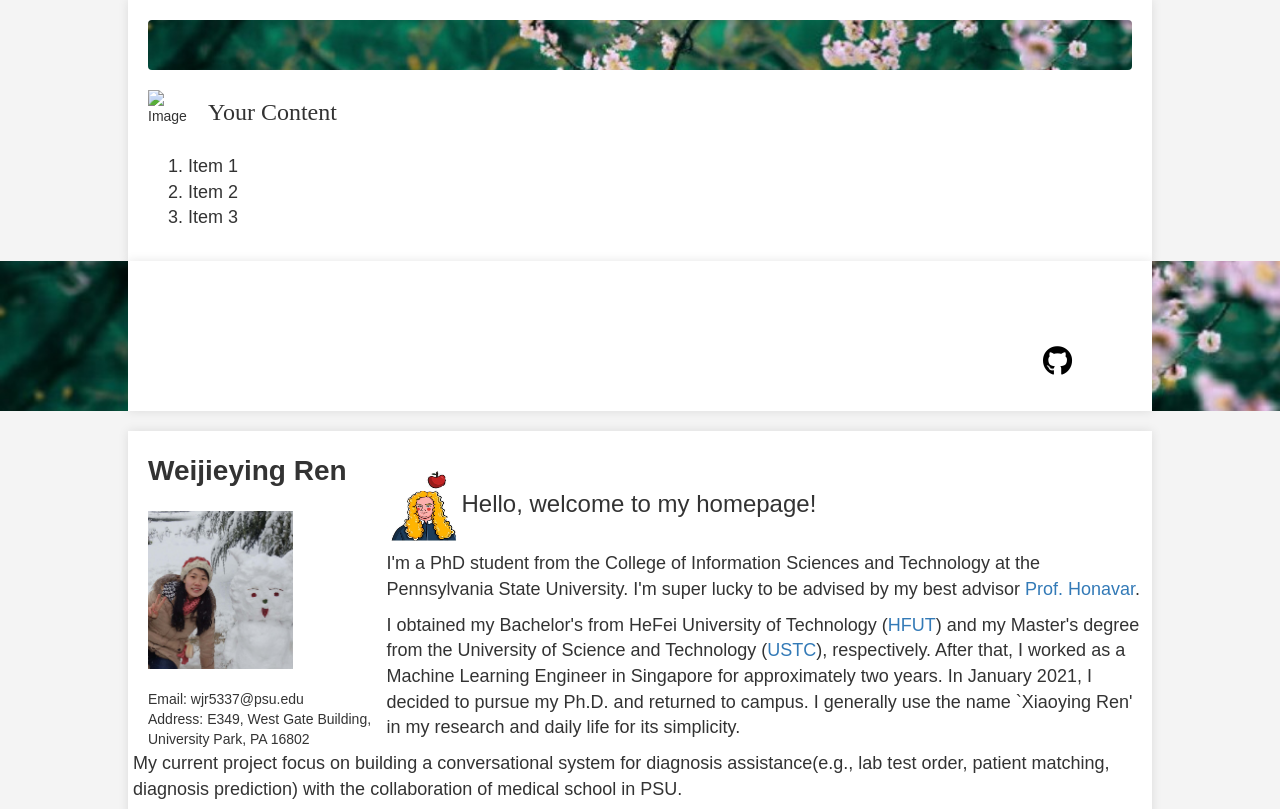
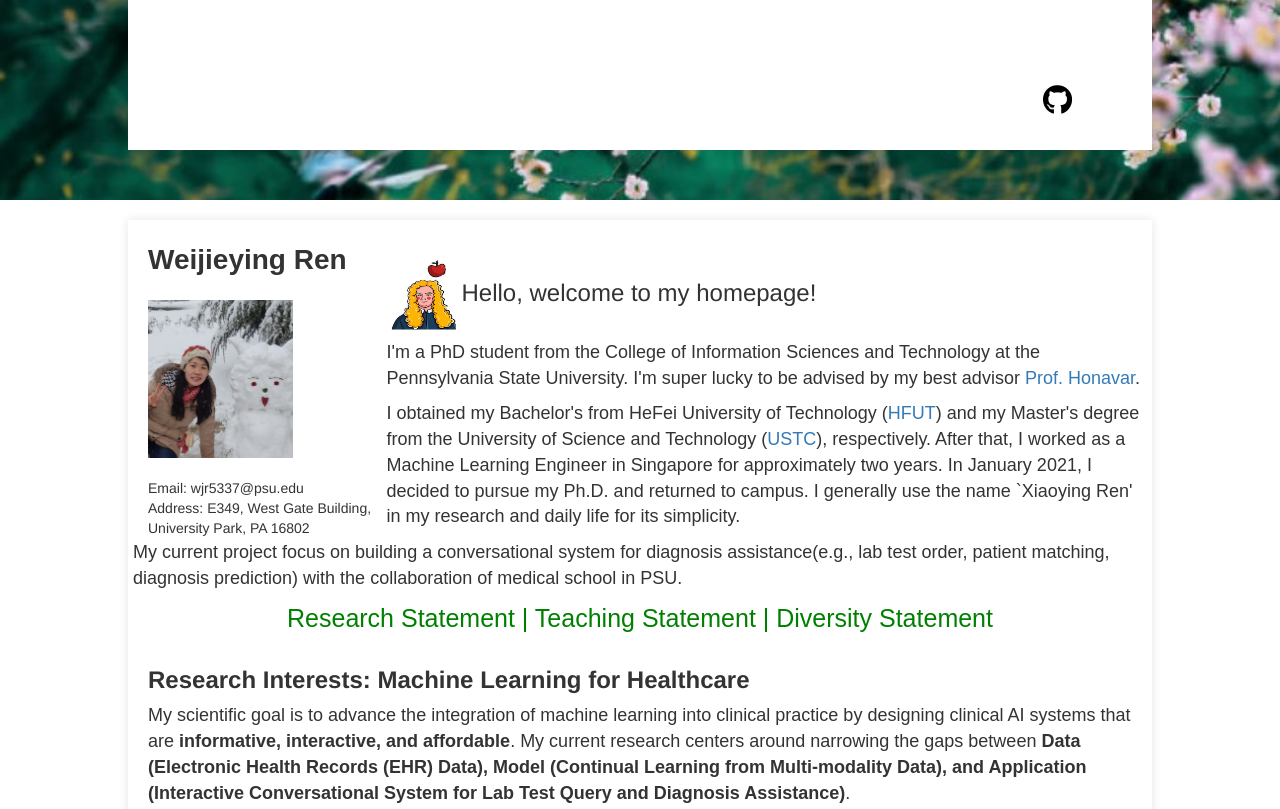
Before and after one commit to WeijieyingRen/WeijieyingRen.github.io, a plain HTML site: page index.html in a window 1280 px wide. Shown: the top 809 px of the page. Drawn offline with nearby package versions, Linux system fonts and the light colour scheme.

Commit message:
Update index.html

```diff
--- a/index.html
+++ b/index.html
@@ -24,31 +24,34 @@
 
   <!-- Custom CSS -->
 <style>
-    /* Body and page layout */
-    body {
+    /* Reset default margin and padding */
+    body, html {
       margin: 0;
       padding: 0;
-        font-family: Arial, Helvetica, sans-serif;
-        background-color: #f4f4f4; /* Optional background color */
+      height: 100%;
     }
 
-    /* Container for the content */
+    /* Container to control the content width and center */
     .container {
       width: 80%; /* Control content width */
       max-width: 1200px; /* Limit the maximum width */
       margin: 0 auto; /* Center the content */
       padding: 20px;
       background-color: white; /* Background color for content area */
-        box-shadow: 0 0 10px rgba(0, 0, 0, 0.1); /* Optional shadow for a neat effect */
+      box-shadow: 0 0 10px rgba(0, 0, 0, 0.1); /* Optional shadow for neat effect */
     }
 
     /* Custom Navbar Styles */
     .navbar-inverse {
       background: url('imgs/spring.jpg') no-repeat center center; /* Background image */
       background-size: cover; /* Ensure image covers the navbar */
+      background-attachment: fixed; /* Fix the image in place */
       border: none; /* Remove border */
+      height: 200px; /* Set the height of the navbar */
+      padding: 0;
     }
 
+    /* Navbar Text Styles */
     .navbar-inverse .navbar-nav > li > a {
       color: white; /* White text */
       font-weight: bold; /* Bold text */
@@ -70,7 +73,7 @@
     .bio-container {
       display: flex;
       align-items: center; /* Center items vertically */
-        margin-bottom: 20px; /* Add space between sections */
+      margin-bottom: 20px; /* Space between sections */
     }
 
     .bio-container img {
@@ -112,32 +115,15 @@
       font-family: Arial, Helvetica, sans-serif;
       font-size: 18px; /* Font size for list items */
     }
+
+    /* Adjust body and content layout */
+    .content-wrapper {
+      padding-top: 220px; /* Space below navbar */
+      min-height: 100vh; /* Ensure content stretches the full height */
+      background-color: #f4f4f4; /* Light background color for body */
+    }
   </style>
 </head>
-
-
-<body>
-  <div class="container">
-    <!-- Your content here -->
-    <nav class="navbar navbar-inverse">
-      <!-- Navbar content -->
-    </nav>
-
-    <div class="bio-container">
-      <img src="your-image.jpg" alt="Image">
-      <h3>Your Content</h3>
-    </div>
-
-    <ol>
-      <li>Item 1</li>
-      <li>Item 2</li>
-      <li>Item 3</li>
-    </ol>
-
-    <!-- More content can go here -->
-  </div>
-</body>
-
 
 <body>
 <!-- Navigation -->
```
Lines whose indentation alone changed are shown as unchanged.
